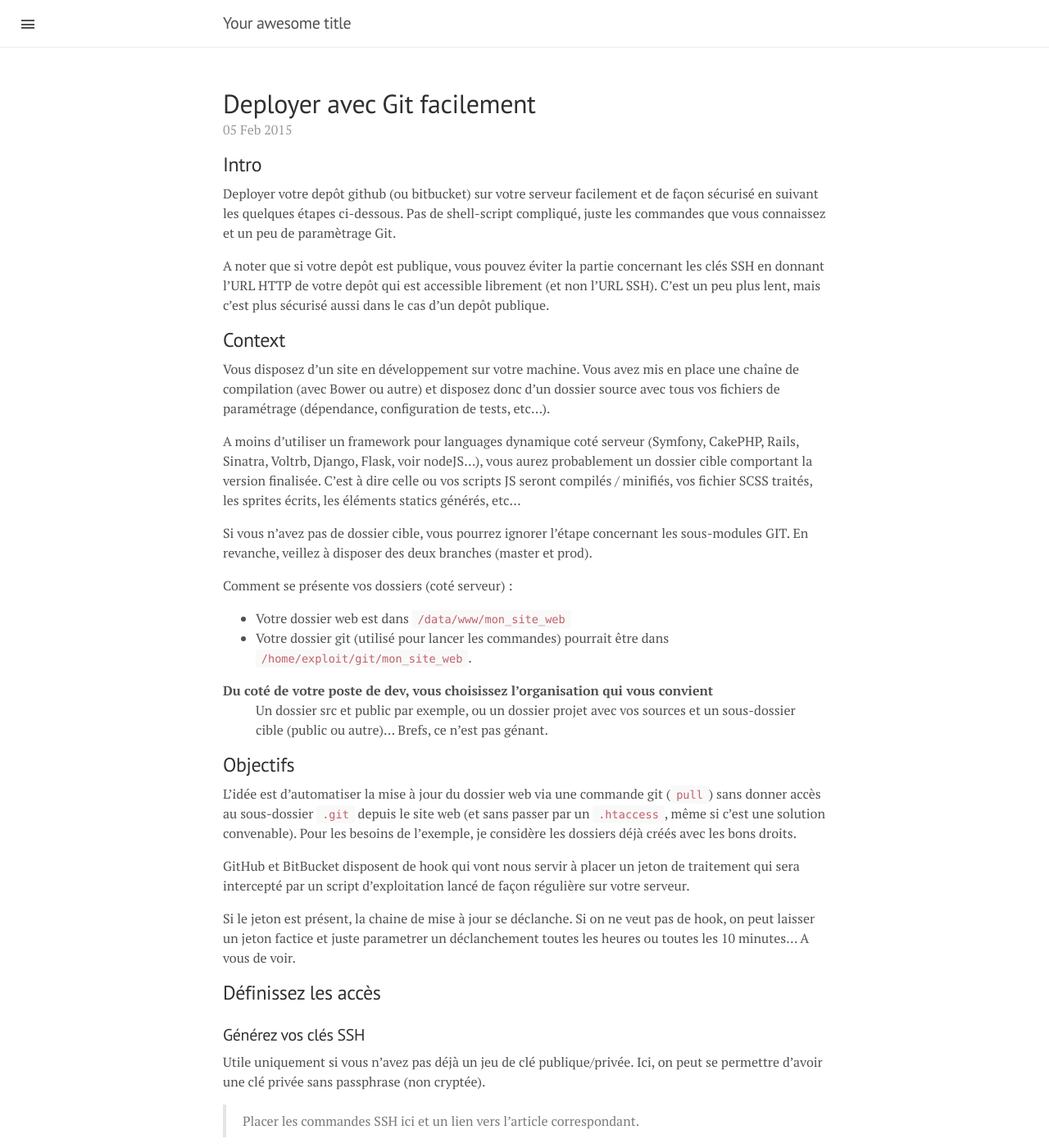
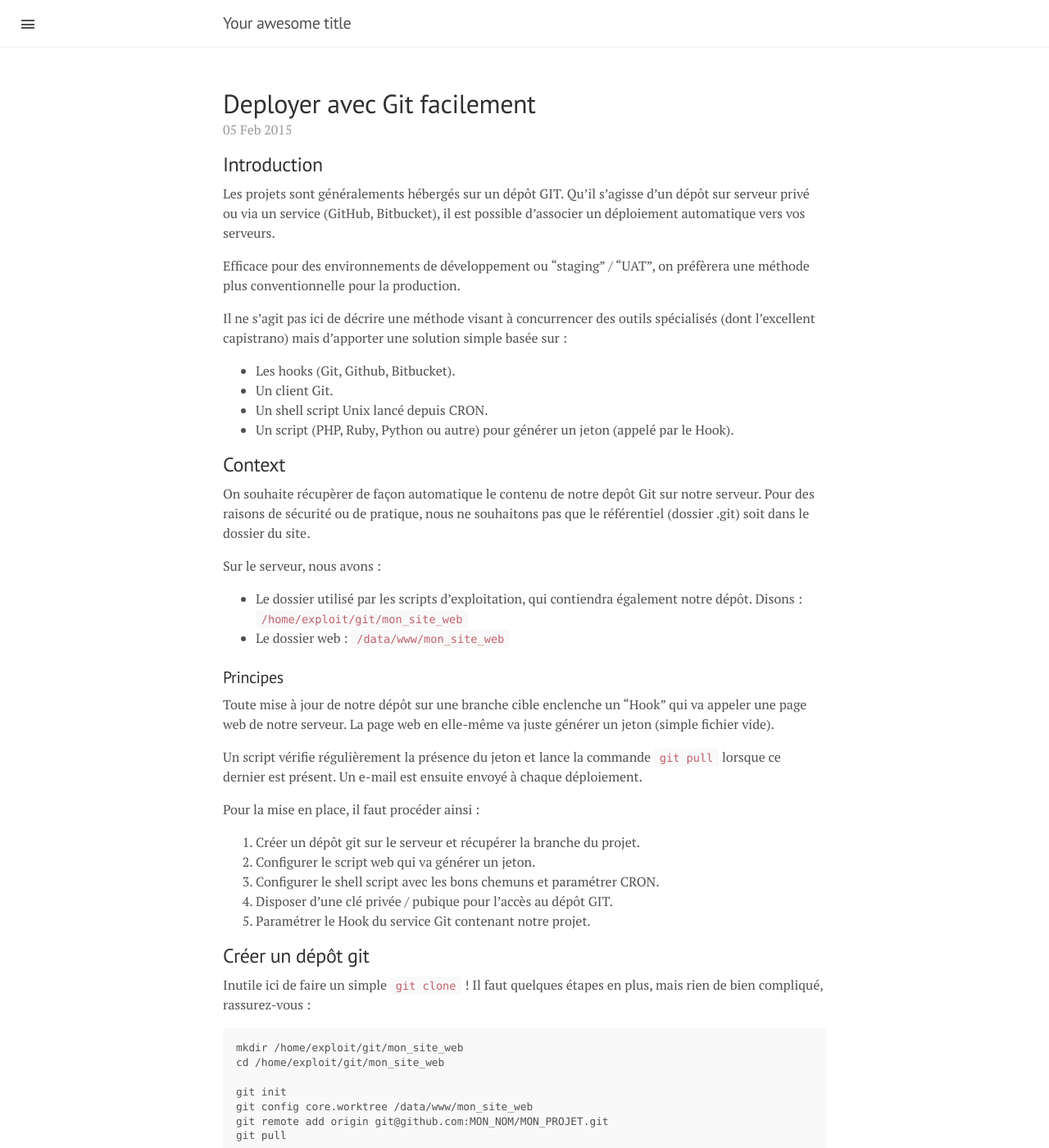
Before and after one commit to ludovicdeluna/myblog, a Jekyll site: the page built from _posts/2015-02-05-deploy-with-git.mkd, in a window 1280 px wide and 1400 px high. Shown: the whole window at 82% size. Built offline with Jekyll 4.4.1, drawn with Linux system fonts in a browser that asks for light colours; Markdown is read by kramdown in place of the engine named in the settings; some of the changed text lies outside the part shown.

Commit message:
Updated posts

````diff
--- a/_config.yml
+++ b/_config.yml
@@ -5,7 +5,7 @@ description: > # this means to ignore newlines until "baseurl:"
   Write an awesome description for your new site here. You can edit this
   line in _config.yml. It will appear in your document head meta (for
   Google search results) and in your feed.xml site description.
-baseurl: "/" # the subpath of your site, e.g. /blog/
+baseurl: "" # the subpath of your site, e.g. /blog/
 url: "http://192.168.83.127/" # the base hostname & protocol for your site
 twitter_username: jekyllrb
 github_username:  jekyll
--- a/_includes/head.html
+++ b/_includes/head.html
@@ -15,14 +15,14 @@
   </title>
 
   <!-- CSS -->
-  <link rel="stylesheet" href="{{ site.baseurl }}public/css/poole.css">
-  <link rel="stylesheet" href="{{ site.baseurl }}public/css/syntax.css">
-  <link rel="stylesheet" href="{{ site.baseurl }}public/css/lanyon.css">
+  <link rel="stylesheet" href="{{ site.baseurl }}/public/css/poole.css">
+  <link rel="stylesheet" href="{{ site.baseurl }}/public/css/syntax.css">
+  <link rel="stylesheet" href="{{ site.baseurl }}/public/css/lanyon.css">
   <link rel="stylesheet" href="http://fonts.googleapis.com/css?family=PT+Serif:400,400italic,700%7CPT+Sans:400">
 
   <!-- Icons -->
-  <link rel="apple-touch-icon-precomposed" sizes="144x144" href="{{ site.baseurl }}public/apple-touch-icon-precomposed.png">
-  <link rel="shortcut icon" href="{{ site.baseurl }}public/favicon.ico">
+  <link rel="apple-touch-icon-precomposed" sizes="144x144" href="{{ site.baseurl }}/public/apple-touch-icon-precomposed.png">
+  <link rel="shortcut icon" href="{{ site.baseurl }}/public/favicon.ico">
 
   <!-- RSS -->
   <link rel="alternate" type="application/rss+xml" title="RSS" href="/atom.xml">
--- a/_posts/2015-02-05-deploy-with-git.mkd
+++ b/_posts/2015-02-05-deploy-with-git.mkd
@@ -6,111 +6,71 @@ categories: git github
 
 ---
 
-Intro
------
+Introduction
+------------
 
-Deployer votre depôt github (ou bitbucket) sur votre serveur facilement et de
-façon sécurisé en suivant les quelques étapes ci-dessous. Pas de shell-script
-compliqué, juste les commandes que vous connaissez et un peu de paramètrage Git.
+Les projets sont généralements hébergés sur un dépôt GIT. Qu'il s'agisse d'un
+dépôt sur serveur privé ou via un service (GitHub, Bitbucket), il est possible
+d'associer un déploiement automatique vers vos serveurs.
 
-A noter que si votre depôt est publique, vous pouvez éviter la partie concernant
-les clés SSH en donnant l'URL HTTP de votre depôt qui est accessible librement
-(et non l'URL SSH). C'est un peu plus lent, mais c'est plus sécurisé aussi dans
-le cas d'un depôt publique.
+Efficace pour des environnements de développement ou "staging" / "UAT", on
+préfèrera une méthode plus conventionnelle pour la production.
+
+Il ne s'agit pas ici de décrire une méthode visant à concurrencer des outils
+spécialisés (dont l'excellent capistrano) mais d'apporter une solution simple
+basée sur :
+
+- Les hooks (Git, Github, Bitbucket).
+- Un client Git.
+- Un shell script Unix lancé depuis CRON.
+- Un script (PHP, Ruby, Python ou autre) pour générer un jeton (appelé par le
+  Hook).
 
 
 Context
 -------
 
-Vous disposez d'un site en développement sur votre machine. Vous avez mis en
-place une chaîne de compilation (avec Bower ou autre) et disposez donc d'un
-dossier source avec tous vos fichiers de paramétrage (dépendance, configuration
-de tests, etc...).
+On souhaite récupèrer de façon automatique le contenu de notre depôt Git sur
+notre serveur. Pour des raisons de sécurité ou de pratique, nous ne souhaitons
+pas que le référentiel (dossier .git) soit dans le dossier du site.
+
+Sur le serveur, nous avons :
+
+- Le dossier utilisé par les scripts d'exploitation, qui contiendra également
+  notre dépôt. Disons : ```/home/exploit/git/mon_site_web```
+- Le dossier web : ```/data/www/mon_site_web```
 
 
-A moins d'utiliser un framework pour languages dynamique coté serveur (Symfony,
-CakePHP, Rails, Sinatra, Voltrb, Django, Flask, voir nodeJS...), vous aurez
-probablement un dossier cible comportant la version finalisée. C'est à dire
-celle ou vos scripts JS seront compilés / minifiés, vos fichier SCSS traités,
-les sprites écrits, les éléments statics générés, etc...
+### Principes
 
-Si vous n'avez pas de dossier cible, vous pourrez ignorer l'étape concernant les
-sous-modules GIT. En revanche, veillez à disposer des deux branches (master et
-prod).
+Toute mise à jour de notre dépôt sur une branche cible enclenche un "Hook" qui
+va appeler une page web de notre serveur. La page web en elle-même va juste
+générer un jeton (simple fichier vide).
 
-Comment se présente vos dossiers (coté serveur) :
-
-- Votre dossier web est dans ```/data/www/mon_site_web```
-- Votre dossier git (utilisé pour lancer les commandes) pourrait être
-  dans ```/home/exploit/git/mon_site_web```.
+Un script vérifie régulièrement la présence du jeton et lance la commande ```git
+pull``` lorsque ce dernier est présent. Un e-mail est ensuite envoyé à chaque
+déploiement.
 
 
-Du coté de votre poste de dev, vous choisissez l'organisation qui vous convient
-: Un dossier src et public par exemple, ou un dossier projet avec vos sources et
-un sous-dossier cible (public ou autre)... Brefs, ce n'est pas génant.
+Pour la mise en place, il faut procéder ainsi :
+
+1. Créer un dépôt git sur le serveur et récupérer la branche du projet.
+2. Configurer le script web qui va générer un jeton.
+3. Configurer le shell script avec les bons chemuns et paramétrer CRON.
+4. Disposer d'une clé privée / pubique pour l'accès au dépôt GIT.
+5. Paramétrer le Hook du service Git contenant notre projet.
 
 
-Objectifs
----------
+Créer un dépôt git
+------------------
 
-L'idée est d'automatiser la mise à jour du dossier web via une commande git
-(```pull```) sans donner accès au sous-dossier ```.git``` depuis le site web (et
-sans passer par un ```.htaccess```, même si c'est une solution convenable).
-Pour les besoins de l'exemple, je considère les dossiers déjà créés avec les
-bons droits.
-
-GitHub et BitBucket disposent de hook qui vont nous servir à placer un jeton de
-traitement qui sera intercepté par un script d'exploitation lancé de façon
-régulière sur votre serveur.
-
-Si le jeton est présent, la chaine de mise à jour se déclanche. Si on ne veut
-pas de hook, on peut laisser un jeton factice et juste parametrer un
-déclanchement toutes les heures ou toutes les 10 minutes... A vous de voir.
-
-Définissez les accès
---------------------
-
-### Générez vos clés SSH
-
-Utile uniquement si vous n'avez pas déjà un jeu de clé publique/privée. Ici, on
-peut se permettre d'avoir une clé privée sans passphrase (non cryptée).
-
-> Placer les commandes SSH ici et un lien vers l'article correspondant.
-
-Si vous avez déjà une clé privée et souhaitez l'extraire de façon non cryptée,
-lancez la commande suivante
-
-> Faut trouver la commande, mais ça existe.
-
-Si vous souhaitez utiliser une clé privée cryptée, la meilleur méthode et la
-plus sécurisée et de lancer un ssh-agent et d'y ajouter la clé... Manuellement.
-Si vous le faite de façon automatisée sur le serveur qui contient la clé privée,
-les avantages de lé clé cryptée sont perdus.
-
-
-### Configurez le client SSH
-
-En règle générale, on utilise les accès SSH. Il faut donc parametrer le client
-SSH pour associer sa clé à son depôt GitHub. Attention à bien faire la
-configuration pour le compte qui va lancer la commande ```git pull``` (vérifiez
-bien votre script).
-
-> Idem, faut placer les actions here !
-
-
-### Déclarez la clé publique sur GitHub / BitBucket
-
-> Idem, placer des screens ici
-
-
-Parametrez votre serveur
-------------------------
-
-### Initialisez votre depôt git
-
-Depuis le dossier ```git```, créer un depôt git vide et initiez-le :
+Inutile ici de faire un simple ```git clone``` ! Il faut quelques étapes en
+plus, mais rien de bien compliqué, rassurez-vous :
 
 ```
+mkdir /home/exploit/git/mon_site_web
+cd /home/exploit/git/mon_site_web
+
 git init
 git config core.worktree /data/www/mon_site_web
 git remote add origin git@github.com:MON_NOM/MON_PROJET.git
@@ -122,31 +82,35 @@ git pull
 > les fichiers de votre depôt git.
 
 
-### Un script tout simple pour automatiser les mises à jour
+Configurer le shell script
+--------------------------
 
-Le script va faire les actions suivantes :
+Le script doit décrire les éléments suivants :
 
-1. Se positionner dans le dossier git
-2. Vérifier un jeton (*on fera le script correspondant après*)
-3. Si jeton il y a, lancer un pull (possiblement sous un autre compte)
-4. Si besoin, on réaproprie les fichiers à l'utilisateur lié au service web
-5. Effacer le jeton (*on fera ça plus tard aussi*)
-6. On s'envoie un e-mail
+- DEPL_SITE_GIT : Le dossier contenant le dépôt GIT. Obligatoire, c'est là que
+  sera lancé la commande ```git pull```
 
-Vous pourriez avoir besoin de lancer des actions en plus, tels que redémarrer un
-service web ou vider un cache. Je vous conseil de placer les scripts
-correspondants à l'exterieur pour les rendre commun à toutes vos procédures
-d'exploitation.
+- DEPL_SITE_WEB : Le dossier du site web. Obligatoire, c'est là que le site sera
+  déployé
 
-> Pourquoi lancer un pull et pas un fetch qui conditionne les actions de mise à
-> jour ? Le pull fait deux choses : Un fetch sur ```origin``` et un merge. On
-> peut donc éviter un test inutil dans le script via cette simple commande. Et
-> si on veut éviter tout risque de discordance entre votre serveur et le depôt
-> GIT, on peut forcer l'écrasement des fichiers serveur via un ```pull -f```. Là
-> encore, c'est à vous de voir... Personnellement, j'évite.
+- DEPL_JETON : Le dossier contenant le jeton. Facultatif si on ne veut pas
+  coupler le traitement avec un Hook. Dans ce dernier cas, chaque lancement du
+  script fait une synchronisation.
+
+- DEPL_CHOWN : L'utilisateur et le group utilisé par le service web. Si le
+  script avec le même compte que celui du service web, il faut laisser vide.
+
+- DEPL_EMAIL : Destinataire de l'e-mail à chaque déploiement. Si on ne veut pas
+  d'e-mail, laisser vide.
+
+- DEPL_FROM : Emetteur de l'e-mail. Laisser vide pour réutiliser la même adresse
+  que le destinataire.
+
+- DEPL_SUBJECT : En général, le nom du site. Il sera ensuite suivit par [OK] ou
+  [ERREUR] en fonction du déploiement.
 
 
-**Allez, maintenant le script !**
+Et voici le script. Veiller à ce qu'il dispose des droits d'execution (chmode) :
 
 ```bash
 #!/usr/bin/env bash
@@ -309,7 +273,8 @@ fi
 
 ```
 
-Ce qui nous sort :
+A titre d'exemple, la configuration actuelle du script affiche le résultat
+suivant (ou similaire selon votre situation) losqu'il est lancé :
 
 ```
 Paramètres de déploiement :
@@ -340,4 +305,45 @@ Attention : E-mail non envoyé
 Fin du traitement.
 ```
 
-Cool !
+
+
+
+Définissez les accès
+--------------------
+
+### Générez vos clés SSH
+
+Utile uniquement si vous n'avez pas déjà un jeu de clé publique/privée. Ici, on
+peut se permettre d'avoir une clé privée sans passphrase (non cryptée).
+
+```
+ssh-keygen -t rsa -b 2048
+```
+
+Si vous avez déjà une clé privée et souhaitez l'extraire de façon non cryptée,
+lancez la commande suivante (dans le cas d'une clé RSA) :
+
+```
+openssl rsa -in id_rsa -out id_rsa.pem
+```
+
+Si vous souhaitez utiliser une clé privée cryptée, la meilleur méthode et la
+plus sécurisée et de lancer un ssh-agent et d'y ajouter la clé... Manuellement.
+Si vous le faite de façon automatisée sur le serveur qui contient la clé privée,
+les avantages de lé clé cryptée sont perdus.
+
+
+### Configurez le client SSH
+
+En règle générale, on utilise les accès SSH. Il faut donc parametrer le client
+SSH pour associer sa clé à son depôt GitHub. Attention à bien faire la
+configuration pour le compte qui va lancer la commande ```git pull``` (vérifiez
+bien votre script).
+
+
+### Déclarez la clé publique sur GitHub / BitBucket
+
+Depuis votre interface de gestion, se placer sur le dépôt git cible et afficher
+la liste des collaborateurs. Y ajouter la clé et le tour est joué.
+
+Voir pour ensuite : http://guides.beanstalkapp.com/deployments/deploy-with-capistrano.html
````
Also changed, not shown: _posts/2015-01-28-crypto-in-linux.mkd (+8 -0 lines).
